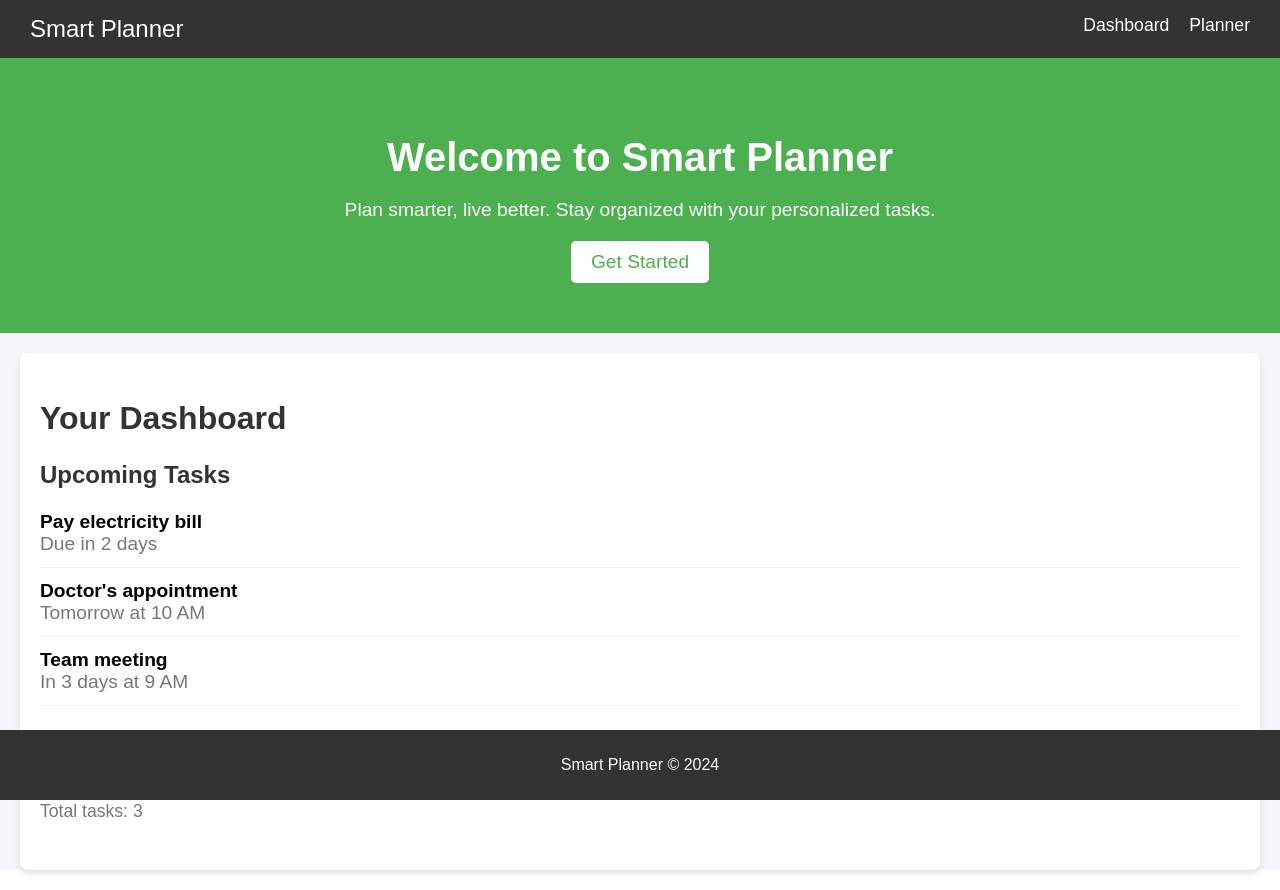
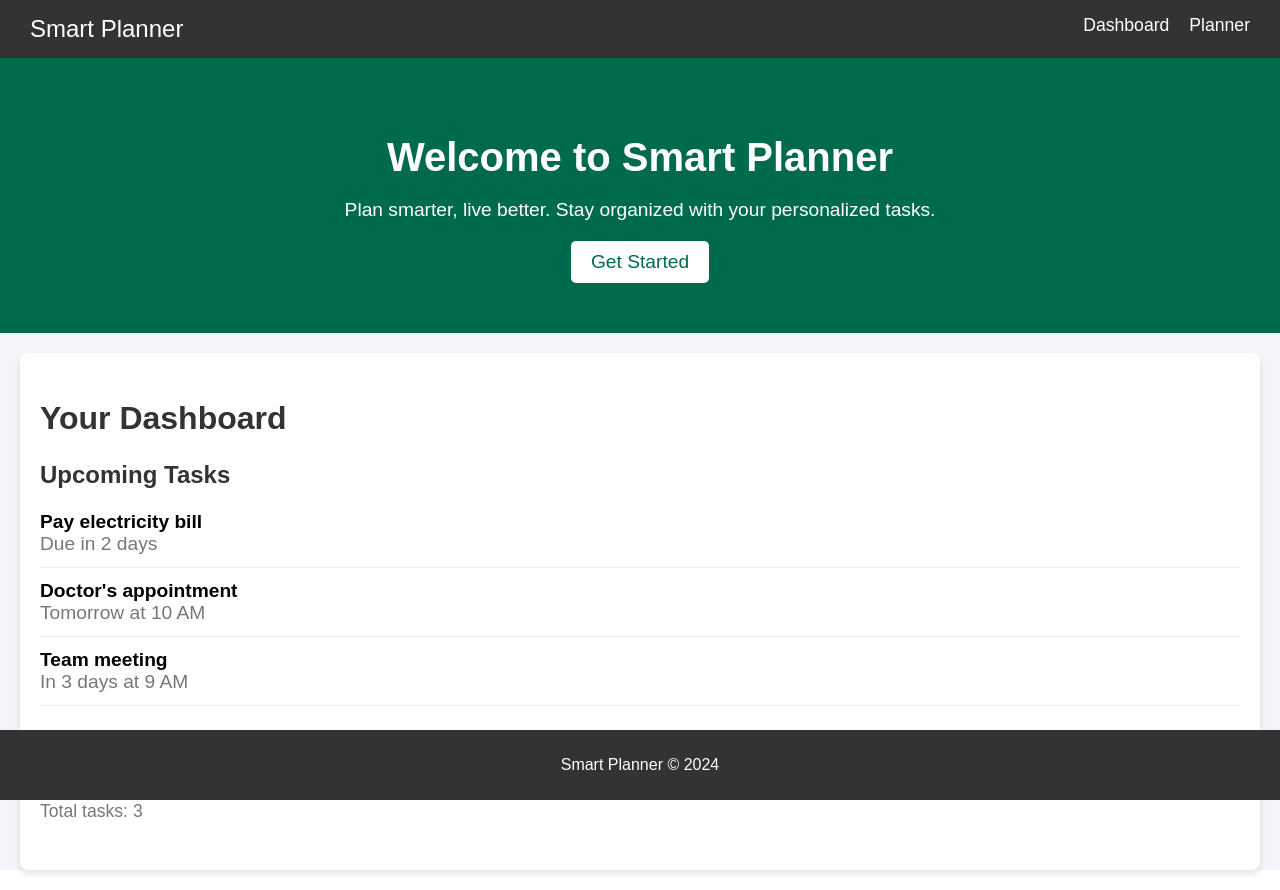
Before and after one commit to MDW-94/reboot_sunshine, a React (Create React App) app: page / in a window 1280 px wide. Built offline with nearby package versions, Linux system fonts and the light colour scheme.

Commit message:
update color to LBG dark green

```diff
--- a/src/Components/HomePage.css
+++ b/src/Components/HomePage.css
@@ -41,7 +41,7 @@
 /* Hero Section */
 .hero {
   text-align: center;
-  background-color: #4CAF50;
+  background-color: #006A4D;
   color: white;
   padding: 50px 0;
 }
@@ -60,7 +60,7 @@
   padding: 10px 20px;
   font-size: 1.2em;
   background-color: #fff;
-  color: #4CAF50;
+  color: #006A4D;
   border: none;
   cursor: pointer;
   border-radius: 5px;
```
